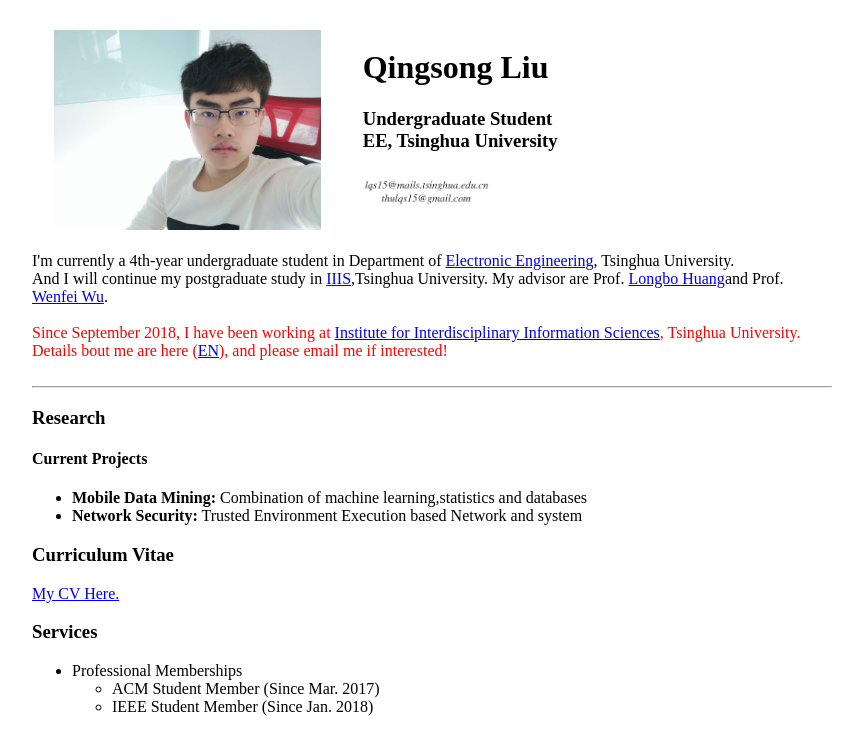
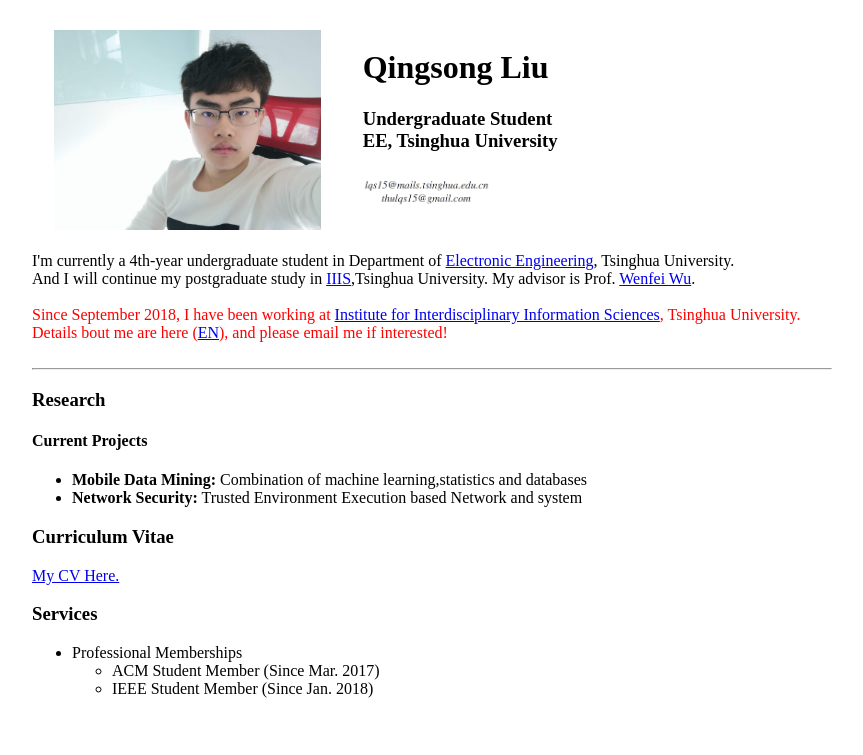
Before and after one commit to THUlqs15/THUlqs15.github.io, a Jekyll site: the page bout/index.html, which Jekyll copies as it is, in a window 1280 px wide. Shown: the top 755 px of the page, without its empty margins (208-1071 px from the left). Built offline with Jekyll 4.4.1, drawn with Linux system fonts in a browser that asks for light colours.

Commit message:
Update index.html

```diff
--- a/bout/index.html
+++ b/bout/index.html
@@ -20,7 +20,7 @@
  </tr>
  </table>
  I'm currently a 4th-year undergraduate student in Department of <a href="http://www.ee.tsinghua.edu.cn/" target="_blank">Electronic Engineering</a>, Tsinghua University. <br>
- And I will continue my postgraduate study in <a href="https://iiis.tsinghua.edu.cn/" target="_blank">IIIS</a>,Tsinghua University. My advisor are Prof. <a href="http://iiis.tsinghua.edu.cn/~huang/" target="_blank">Longbo Huang</a>and Prof. <a href="http://wenfei-wu.github.io/" target="_blank">Wenfei Wu</a>.
+ And I will continue my postgraduate study in <a href="https://iiis.tsinghua.edu.cn/" target="_blank">IIIS</a>,Tsinghua University. My advisor is Prof. <a href="http://wenfei-wu.github.io/" target="_blank">Wenfei Wu</a>.
  <br><br>
  <font color="red">Since September 2018, I have been working at <a href="https://iiis.tsinghua.edu.cn/" target="_blank">Institute for Interdisciplinary Information Sciences</a>, Tsinghua University.
  <br>
```
